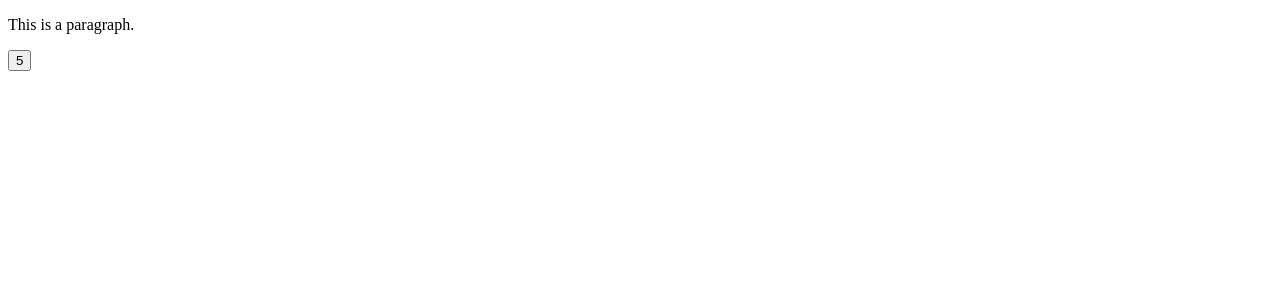
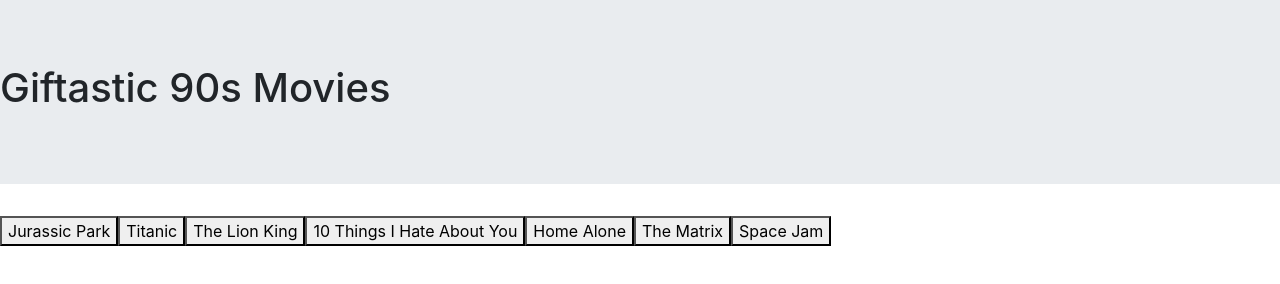
Before and after one commit to ngiusti89/GifTastic, a plain HTML site: page index.html in a window 1280 px wide. Drawn offline with nearby package versions, Linux system fonts and the light colour scheme.

Commit message:
buttons rendered and clickable

```diff
--- a/assets/javascript/main.js
+++ b/assets/javascript/main.js
@@ -1,20 +1,45 @@
 $(document).ready(function () {
+    // document ready
+    console.log("ready");
 
     // array of 90s movies called topics
     var topics = ["Jurassic Park", "Titanic", "The Lion King", "10 Things I Hate About You", "Home Alone", "The Matrix", "Space Jam"]
 
-    $("#cheeseburgers").click(function () {
+    // function creates an array of buttons from "topics" array
+    function createButtons() {
+        for (var i = 0; i < topics.length; i++) {
+            // creates actual buttons
+            var btn = $('<button>');
+            // sets attribute data-name with movie names from array
+            btn.attr('data-name', topics[i]);
+            // adds display text (movie names) to button from array
+            btn.text(topics[i]);
+            // adds all the buttons to one class called 90s-movies
+            btn.addClass('90s-movies');
+            // puts buttons in the div and appends them after one another
+            $('#buttons-div').append(btn);
+        }
+    }
+    // calls function
+    createButtons();
+
+    $('.90s-movies').click(function() {
+        // test buttons pull names
+        console.log($(this).data('name'));
 
 
-        console.log(cheeseburgers.value);
-    });
+
+
+
+      });
+
 
 
 });
 
-function searchGif(gifName) {
-    $.ajax({
-            url: 'https://api.giphy.com/v1/gifs/search?q= ' + gifName + ' &api_key=r5rzmEF5dvBlgMheFWcsLR869s2tvSwr',
-            type: 'GET',
-        })
-}
+// function searchGif(gifName) {
+//     $.ajax({
+//         url: 'https://api.giphy.com/v1/gifs/search?q= ' + gifName + ' &api_key=r5rzmEF5dvBlgMheFWcsLR869s2tvSwr',
+//         type: 'GET',
+//     })
+// }
--- a/index.html
+++ b/index.html
@@ -6,16 +6,23 @@
     <meta http-equiv="X-UA-Compatible" content="IE=edge">
     <title>Giftastic</title>
     <meta name="viewport" content="width=device-width, initial-scale=1">
+    <link rel="stylesheet" href="https://stackpath.bootstrapcdn.com/bootstrap/4.3.1/css/bootstrap.min.css"
+        integrity="sha384-ggOyR0iXCbMQv3Xipma34MD+dH/1fQ784/j6cY/iJTQUOhcWr7x9JvoRxT2MZw1T" crossorigin="anonymous">
     <!-- <link rel="stylesheet" type="text/css" media="screen" href="main.css"> -->
-    <script src="https://ajax.googleapis.com/ajax/libs/jquery/3.2.0/jquery.min.js"></script>
-    <script src="/assets/javascript/main.js"></script>
+
 </head>
 
 <body>
-    <p>This is a paragraph.</p>
-    <input type="button" id="cheeseburgers" value="5">
+    <div class="jumbotron jumbotron-fluid">
+        <h1>Giftastic 90s Movies</h1>
+    </div>
+    <!-- div where buttons will live -->
+    <div id="buttons-div"></div>
 
 
+
+    <script src="https://ajax.googleapis.com/ajax/libs/jquery/3.2.0/jquery.min.js"></script>
+    <script src="/assets/javascript/main.js"></script>
 </body>
 
 </html>
```
